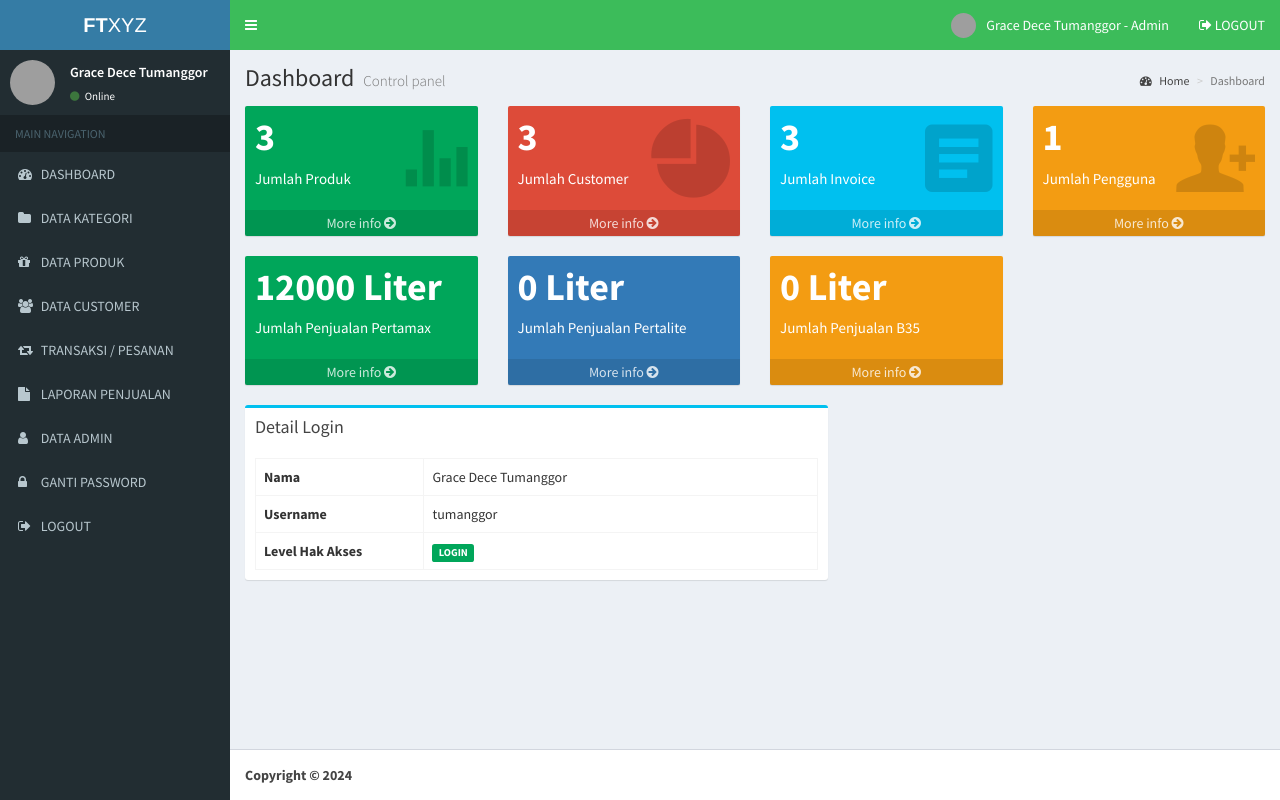
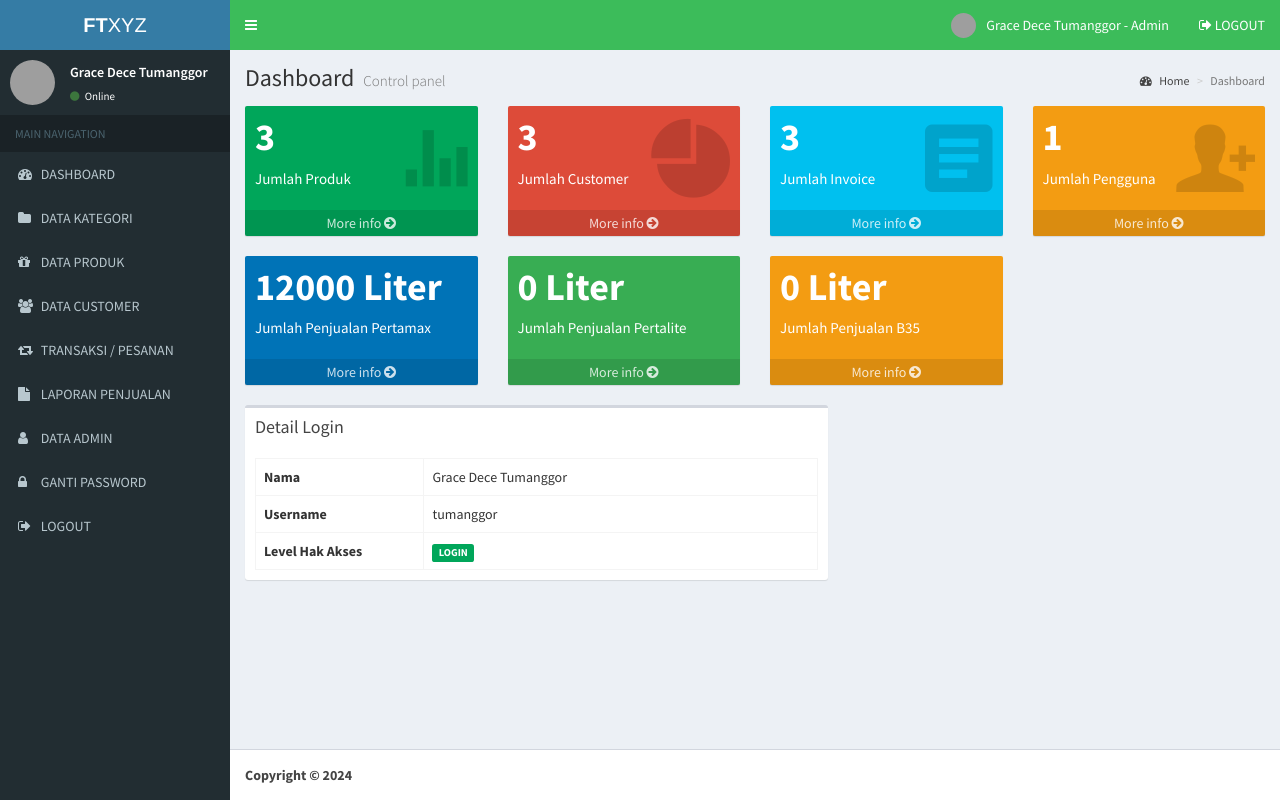
Before and after one commit to arif-setyo-wibowo/toko_online_native, a PHP site: page /admin/index.php in a window 1280 px wide. Run offline with PHP 8.4, Linux system fonts and the light colour scheme; a user stored in the database is signed in; data comes from the database, SQL or seed files in the repository; some libraries are stand-ins or nearby versions; grey boxes are pictures that could not be loaded.

Commit message:
all green fifth

```diff
--- a/admin/header.php
+++ b/admin/header.php
@@ -28,7 +28,25 @@
     header("location:../login.php?alert=belum_login");
   }
   ?>
-
+<style>
+  .bg-primary {
+    background-color: #38ad53 !important;
+  }
+  .btn-primary{
+    background-color: #38ad53 !important;
+  }
+  .box-info {
+    border-top-color: #d2d6de !important;
+  }
+  .btn-info{
+    background-color: #38ad53 !important;
+    border-color: #d2d6de !important;
+  }
+  .pagination>.active>a{
+    background-color: #38ad53 !important;
+    border-color: #d2d6de !important;
+  }
+</style>
 </head>
 <body class="hold-transition skin-blue sidebar-mini">
   <div class="wrapper">
--- a/admin/index.php
+++ b/admin/index.php
@@ -83,7 +83,7 @@
         </div>
       </div>
       <div class="col-lg-3 col-xs-6">
-        <div class="small-box bg-green">
+        <div class="small-box bg-blue">
           <div class="inner">
           <?php
             $result = mysqli_query($koneksi, "
```
Also changed, not shown: login.php (+6 -1 lines).
